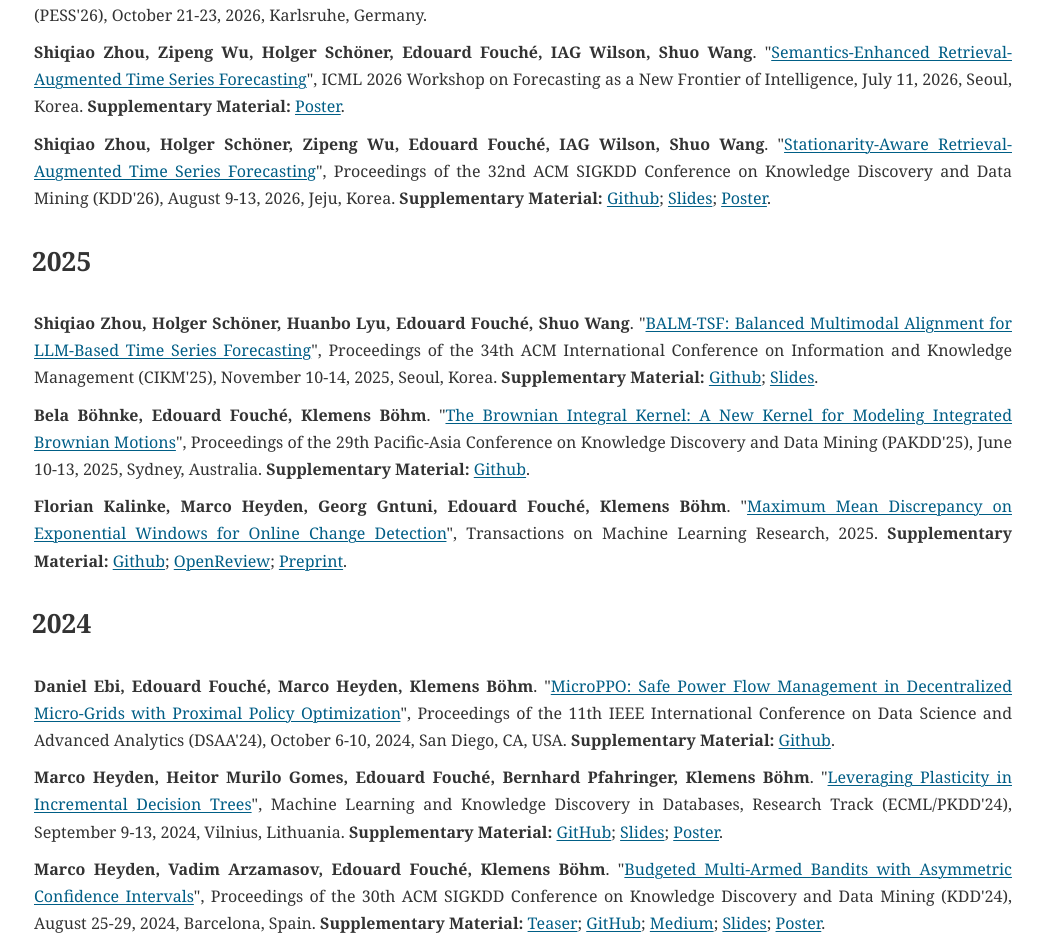
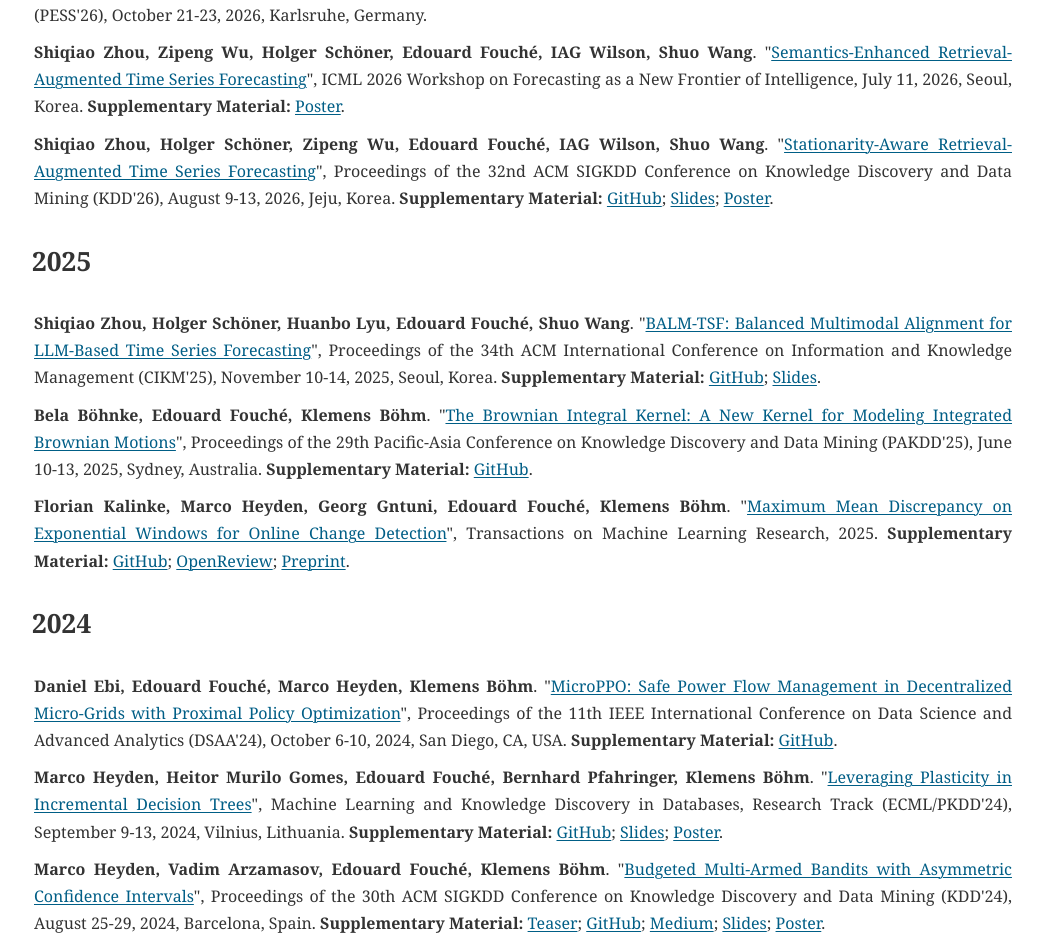
Before and after one commit to edouardfouche/edouardfouche.github.io, a Jekyll site: the page built from publications.md, in a window 1280 px wide. Shown: the part 390-1335 px from the top of the page, without its empty margins (108-1151 px from the left). Built offline with Jekyll 4.4.1, drawn with Linux system fonts in a browser that asks for light colours; comment, search, counter and statistics services are not loaded.

Commit message:
Copy fixes and no hyphenation inside titles
- Services: Why "Tengu''? (straight quote closed with two apostrophes) ->
  Why “Tengu”?, and "3 to 6-month long mentorships" -> "3- to 6-month
  mentorships".
- Publications: "Github" -> "GitHub" in five link texts (16 already right).
- Headings no longer hyphenate: body uses hyphens: auto, which split titles
  inside words on phones ("Confine-ment", "Engi-neers"). Running text still
  hyphenates.
- About: the Miscellaneous list was inside a <p>, which browsers close before
  the list (a stray </p> followed). The wrapper is gone; the page renders
  pixel-identically, since the empty paragraphs' margins had collapsed into
  the list's.

See docs/2026-11-21-full-audit.md (B5, C9, A3).

Co-Authored-By: Claude Opus 5.5 <noreply@anthropic.com>

```diff
--- a/_layouts/about.html
+++ b/_layouts/about.html
@@ -51,7 +51,6 @@
         </h2>
     </div>
     <div class="subcontent-wrapper">
-      <p class="content-paragraph">
         <ul style="font-size:18px;">
           <li>My <a href="https://sites.google.com/oakland.edu/grossman/home/the-erdoes-number-project">Erdős number</a> is at most 4, via <a href="https://en.wikipedia.org/wiki/Jiawei_Han">Jiawei Han</a> > <a href="https://en.wikipedia.org/wiki/Rajeev_Motwani">Rajeev Motwani</a> > <a href="https://en.wikipedia.org/wiki/Pavol_Hell">Pavol Hell</a> > <a href="https://en.wikipedia.org/wiki/Paul_Erd%C5%91s">Paul Erdős</a>.</li>
           <li>I mostly work in Python, and these days I review more AI-written code than I write myself.</li>
@@ -60,7 +59,6 @@
           <li>I am available for talks, workshops and consulting through <a href="/services/">Tengu Consulting</a>.</li>
           <li><a href="/img/press-package-edouard-fouche.zip">Press package</a> (.zip): Feel free to use pictures from here. Copyright: <a href="https://cheriebirkner.com/">Chérie Birkner</a></li>
         </ul>
-      </p>
     </div>
 
     <div class="title-wrapper">
--- a/_layouts/publications.html
+++ b/_layouts/publications.html
@@ -49,7 +49,7 @@
               <div class="information-line">
                 <p>
                 <b>Shiqiao Zhou, Holger Schöner, Zipeng Wu, Edouard Fouché, IAG Wilson, Shuo Wang</b>. "<a href="https://arxiv.org/abs/2606.04135" target="_blank">Stationarity-Aware Retrieval-Augmented Time Series Forecasting</a>",
-                Proceedings of the 32nd ACM SIGKDD Conference on Knowledge Discovery and Data Mining (KDD'26), August 9-13, 2026, Jeju, Korea. <b> Supplementary Material:</b> <a href="https://github.com/ShiqiaoZhou/SARAF" target="_blank">Github</a>; <a href="https://edouardfouche.com/publications/SLIDES_SARAF_KDD26.pdf" target="_blank">Slides</a>; <a href="https://edouardfouche.com/publications/POSTER_SARAF_KDD26.pdf" target="_blank">Poster</a>.
+                Proceedings of the 32nd ACM SIGKDD Conference on Knowledge Discovery and Data Mining (KDD'26), August 9-13, 2026, Jeju, Korea. <b> Supplementary Material:</b> <a href="https://github.com/ShiqiaoZhou/SARAF" target="_blank">GitHub</a>; <a href="https://edouardfouche.com/publications/SLIDES_SARAF_KDD26.pdf" target="_blank">Slides</a>; <a href="https://edouardfouche.com/publications/POSTER_SARAF_KDD26.pdf" target="_blank">Poster</a>.
                 </p>
               </div>
 
@@ -60,21 +60,21 @@
               <div class="information-line">
                 <p>
                 <b>Shiqiao Zhou, Holger Schöner, Huanbo Lyu, Edouard Fouché, Shuo Wang</b>. "<a href="https://arxiv.org/abs/2509.00622" target="_blank">BALM-TSF: Balanced Multimodal Alignment for LLM-Based Time Series Forecasting</a>",
-                Proceedings of the 34th ACM International Conference on Information and Knowledge Management (CIKM'25), November 10-14, 2025, Seoul, Korea. <b> Supplementary Material:</b> <a href="https://github.com/ShiqiaoZhou/BALM-TSF" target="_blank">Github</a>; <a href="https://edouardfouche.com/publications/SLIDES_BALM-TSF_CIKM25.pdf" target="_blank">Slides</a>.
+                Proceedings of the 34th ACM International Conference on Information and Knowledge Management (CIKM'25), November 10-14, 2025, Seoul, Korea. <b> Supplementary Material:</b> <a href="https://github.com/ShiqiaoZhou/BALM-TSF" target="_blank">GitHub</a>; <a href="https://edouardfouche.com/publications/SLIDES_BALM-TSF_CIKM25.pdf" target="_blank">Slides</a>.
                 </p>
               </div>
 
               <div class="information-line">
                 <p>
                 <b>Bela Böhnke, Edouard Fouché, Klemens Böhm</b>. "<a href="https://edouardfouche.com/publications/BrownianKernels_BOEHNKE_FOUCHE_PAKDD25_AV.pdf" target="_blank">The Brownian Integral Kernel: A New Kernel for Modeling Integrated Brownian Motions</a>",
-                Proceedings of the 29th Pacific-Asia Conference on Knowledge Discovery and Data Mining (PAKDD'25), June 10-13, 2025, Sydney, Australia. <b> Supplementary Material:</b> <a href="https://github.com/bela127/Brownian-Integral-Kernel" target="_blank">Github</a>.
+                Proceedings of the 29th Pacific-Asia Conference on Knowledge Discovery and Data Mining (PAKDD'25), June 10-13, 2025, Sydney, Australia. <b> Supplementary Material:</b> <a href="https://github.com/bela127/Brownian-Integral-Kernel" target="_blank">GitHub</a>.
                 </p>
               </div>
 
               <div class="information-line">
                 <p>
                 <b>Florian Kalinke, Marco Heyden, Georg Gntuni, Edouard Fouché, Klemens Böhm</b>. "<a href="https://openreview.net/pdf?id=OGaTF9iOxi" target="_blank">Maximum Mean Discrepancy on Exponential Windows for Online Change Detection</a>",
-                Transactions on Machine Learning Research, 2025. <b> Supplementary Material:</b> <a href="https://github.com/FlopsKa/mmdew-change-detector" target="_blank">Github</a>; <a href="https://openreview.net/forum?id=OGaTF9iOxi" target="_blank">OpenReview</a>; <a href="https://arxiv.org/abs/2205.12706" target="_blank">Preprint</a>.
+                Transactions on Machine Learning Research, 2025. <b> Supplementary Material:</b> <a href="https://github.com/FlopsKa/mmdew-change-detector" target="_blank">GitHub</a>; <a href="https://openreview.net/forum?id=OGaTF9iOxi" target="_blank">OpenReview</a>; <a href="https://arxiv.org/abs/2205.12706" target="_blank">Preprint</a>.
                 </p>
 
               </div>
@@ -86,7 +86,7 @@
               <div class="information-line">
                 <p>
                 <b>Daniel Ebi, Edouard Fouché, Marco Heyden, Klemens Böhm</b>. "<a href="https://edouardfouche.com/publications/MicroPPO_Ebi_Fouche_Heyden_Boehm_DSAA24_AV.pdf" target="_blank">MicroPPO: Safe Power Flow Management in Decentralized Micro-Grids with Proximal Policy Optimization</a>",
-                Proceedings of the 11th IEEE International Conference on Data Science and Advanced Analytics (DSAA'24), October 6-10, 2024, San Diego, CA, USA. <b> Supplementary Material:</b> <a href="https://github.com/EbiDa/MicroPPO" target="_blank">Github</a>.
+                Proceedings of the 11th IEEE International Conference on Data Science and Advanced Analytics (DSAA'24), October 6-10, 2024, San Diego, CA, USA. <b> Supplementary Material:</b> <a href="https://github.com/EbiDa/MicroPPO" target="_blank">GitHub</a>.
                 </p>
               </div>
 
--- a/_layouts/services.html
+++ b/_layouts/services.html
@@ -37,7 +37,7 @@
 
     <div class="title-wrapper">
         <h2 style="padding-left:2%" class="content-title">
-            Why "Tengu''?
+            Why “Tengu”?
         </h2>
     </div>
 
@@ -73,7 +73,7 @@
     </div>
 
     <div class="subcontent-wrapper">
-      <p  class="content-paragraph"> I am available for occasional help or for 3 to 6-month long mentorships, on the following topics: </p>
+      <p  class="content-paragraph"> I am available for occasional help or for 3- to 6-month mentorships, on the following topics: </p>
       <h3><strong>💼 Guidance for Academics and AI Professionals</strong></h3>
       <p class="content-paragraph"><em>Navigate the shift from academia to industry with confidence. Tailored for the German Data & AI landscape.</em></p>
       <ul class="content-paragraph">
--- a/css/style.css
+++ b/css/style.css
@@ -71,6 +71,10 @@ h1, h2, h3, h4, h5, h6 {
   line-height: 1.7;
   margin: 1em 0 15px;
   padding: 0;
+  /* body hyphenates automatically; titles should not break inside words ("Confine-ment" on phones) */
+  -webkit-hyphens: manual;
+  -ms-hyphens: manual;
+  hyphens: manual;
 }
 
 h1 {
```
